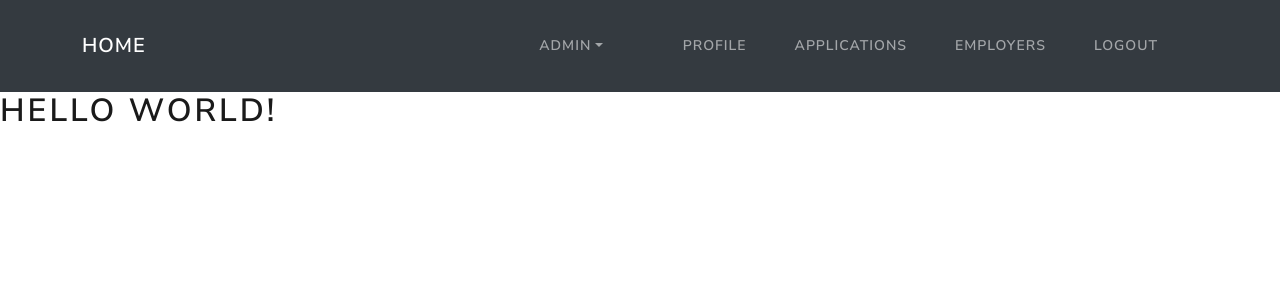
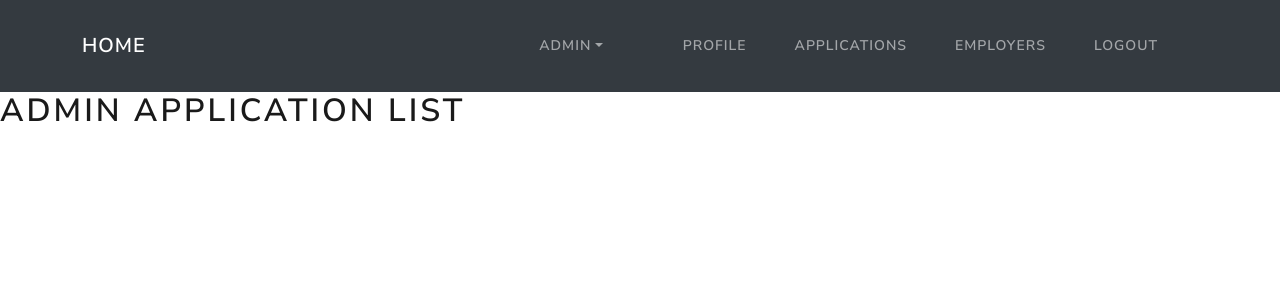
Before and after one commit to Frisianrage/application-tracker-frontend, a React (Create React App) app: page /admin/applicationlist in a window 1280 px wide. Shown: the top 300 px of the page. Built offline with nearby package versions, Linux system fonts and the light colour scheme.

Commit message:
setup screens and routing
screens: application, employer, profile, home, employerlist, applicationlist, userlist

routing from header to screens

```diff
--- a/src/App.js
+++ b/src/App.js
@@ -1,14 +1,27 @@
 import React from 'react'
-import {BrowserRouter as Router, Route} from 'react-router-dom'
+import {BrowserRouter as Router, Route, Routes} from 'react-router-dom'
 import Header from './components/Header'
+import HomeScreen from './screens/HomeScreen'
+import ProfileScreen from './screens/ProfileScreen'
+import EmployerScreen from './screens/EmployerScreen'
+import ApplicationScreen from './screens/ApplicationScreen'
+import UserListScreen from './screens/UserListScreen'
+import EmployerListScreen from './screens/EmployerListScreen'
+import ApplicationListScreen from './screens/ApplicationListScreen'
 
 function App() {
   return (
     <Router>
-      <div className="App">
-        <Header />
-        <h1>Hello World!</h1>
-      </div>
+      <Header />
+      <Routes>
+            <Route exact path='/' element={<HomeScreen />} />
+            <Route exact path='/profile' element={<ProfileScreen />} />
+            <Route exact path='/employers' element={<EmployerScreen />} />
+            <Route exact path='/applications' element={<ApplicationScreen />} />
+            <Route exact path='/admin/userlist' element={<UserListScreen />} />
+            <Route exact path='/admin/employerlist' element={<EmployerListScreen />} />
+            <Route exact path='/admin/applicationlist' element={<ApplicationListScreen />} />
+      </Routes>
     </Router>
   );
 }
--- a/src/components/Header.js
+++ b/src/components/Header.js
@@ -26,7 +26,7 @@ const NavBar = () => {
                                     <LinkContainer to='/admin/employerlist'>
                                         <NavDropdown.Item>Employers</NavDropdown.Item>
                                     </LinkContainer>
-                                    <LinkContainer to='/admin/application'>
+                                    <LinkContainer to='/admin/applicationlist'>
                                         <NavDropdown.Item>Applications</NavDropdown.Item>
                                     </LinkContainer>
                                 </NavDropdown>
--- /dev/null
+++ b/src/screens/ApplicationListScreen.js
@@ -0,0 +1,9 @@
+import React from 'react'
+
+function ApplicationListScreen() {
+  return (
+        <h1>Admin application list</h1>
+  );
+}
+
+export default ApplicationListScreen
--- /dev/null
+++ b/src/screens/ApplicationScreen.js
@@ -0,0 +1,9 @@
+import React from 'react'
+
+function ApplicationScreen() {
+  return (
+        <h1>Application</h1>
+  );
+}
+
+export default ApplicationScreen
--- /dev/null
+++ b/src/screens/EmployerListScreen.js
@@ -0,0 +1,9 @@
+import React from 'react'
+
+function EmployerListScreen() {
+  return (
+        <h1>Admin employer list</h1>
+  );
+}
+
+export default EmployerListScreen
--- /dev/null
+++ b/src/screens/EmployerScreen.js
@@ -0,0 +1,9 @@
+import React from 'react'
+
+function EmployerScreen() {
+  return (
+        <h1>Employer</h1>
+  );
+}
+
+export default EmployerScreen
--- a/src/screens/HomeScreen.js
+++ b/src/screens/HomeScreen.js
@@ -0,0 +1,9 @@
+import React from 'react'
+
+function HomeScreen() {
+  return (
+        <h1>Home</h1>
+  );
+}
+
+export default HomeScreen
--- /dev/null
+++ b/src/screens/ProfileScreen.js
@@ -0,0 +1,9 @@
+import React from 'react'
+
+function ProfileScreen() {
+  return (
+        <h1>Profile</h1>
+  );
+}
+
+export default ProfileScreen
--- /dev/null
+++ b/src/screens/UserListScreen.js
@@ -0,0 +1,9 @@
+import React from 'react'
+
+function UserListScreen() {
+  return (
+        <h1>Admin user list</h1>
+  );
+}
+
+export default UserListScreen
```
